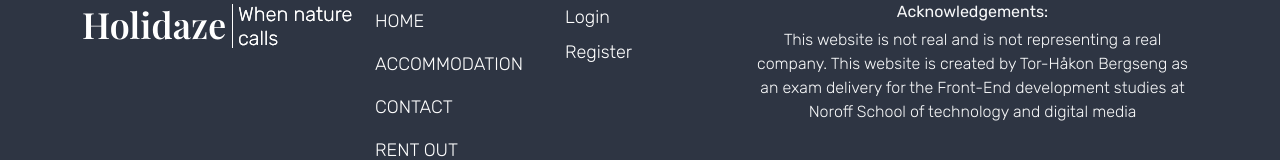
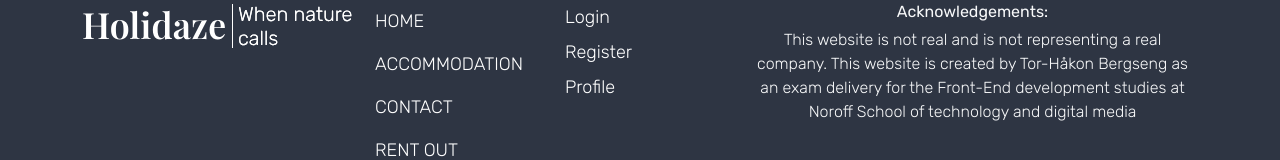
Before and after one commit to teehbee/project-exam-2, a React (Vite) app: page / in a window 1280 px wide. Shown: the part 2011-2171 px from the top of the page. Built offline with nearby package versions, Linux system fonts and the light colour scheme; no server answers; a web font is replaced by a local one.

Commit message:
add link to profile in footer

```diff
--- a/src/components/navigation/footer.tsx
+++ b/src/components/navigation/footer.tsx
@@ -35,6 +35,9 @@ function Footer() {
             <Link className="nav-link-styling fs-0-75rem-to-1-125rem px-2 py-lg-1" to="register">
               Register
             </Link>
+            <Link className="nav-link-styling fs-0-75rem-to-1-125rem px-2 py-lg-1" to="profile">
+              Profile
+            </Link>
           </div>
           <div className="col-12 col-lg-5 text-decoration-none pt-3 pt-lg-0">
             <p className="text-light fs-0-625rem-to-1rem mb-1">Acknowledgements: </p>
```
